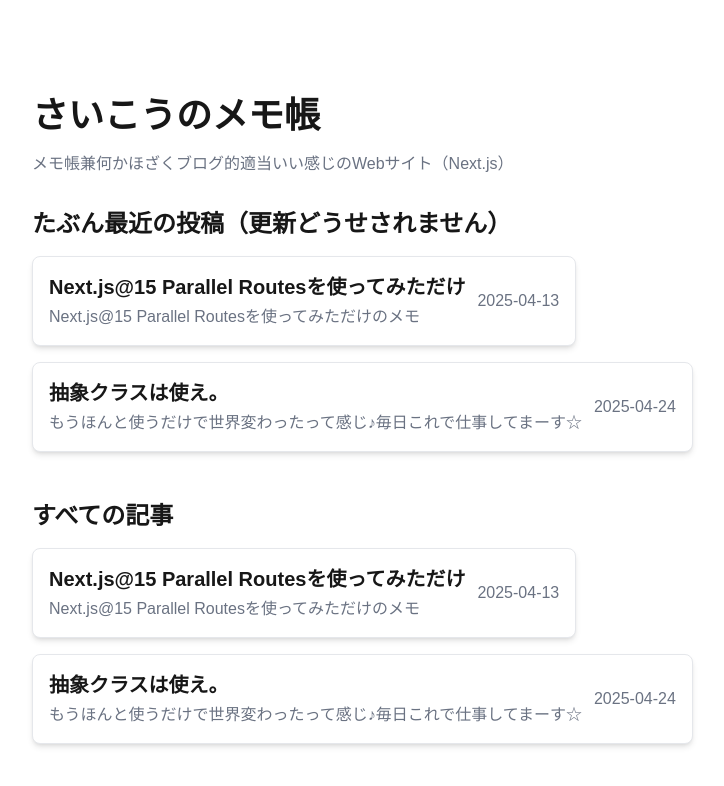
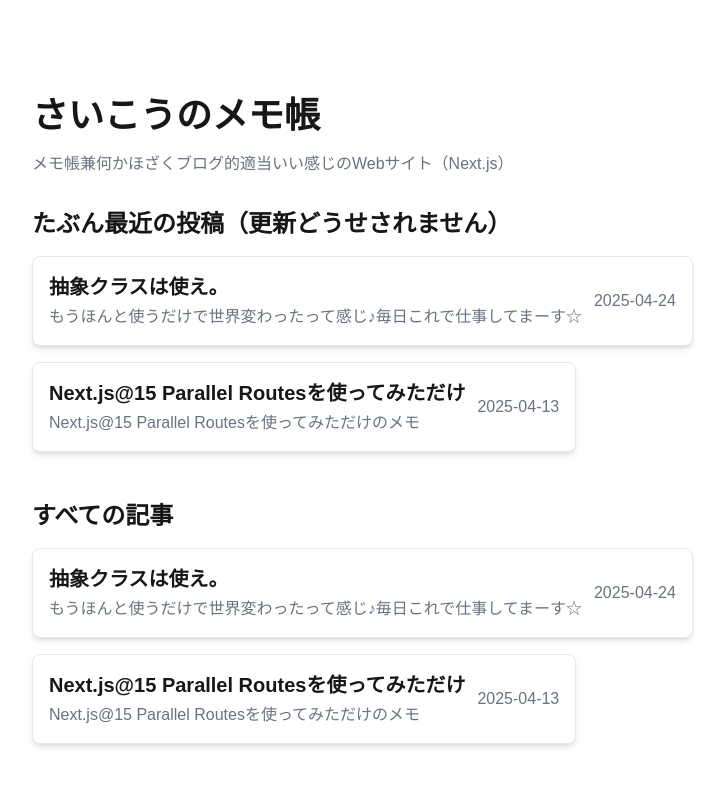
Before and after one commit to akikaki-bot/good-notebook, a Next.js app: page / in a window 1280 px wide. Shown: the top 786 px of the page, without its empty margins (64-788 px from the left). Built offline with nearby package versions, Linux system fonts and the light colour scheme.

Commit message:
[fix] blog position change

```diff
--- a/constants/blogPosts.ts
+++ b/constants/blogPosts.ts
@@ -8,15 +8,15 @@ interface Posts {
 
 export const blogPosts : Posts[] = [
     {
+        title : "抽象クラスは使え。",
+        description: "もうほんと使うだけで世界変わったって感じ♪毎日これで仕事してまーす☆",
+        link: "/posts/use-abstract-class",
+        date: "2025-04-24"
+    },
+    {
         title: "Next.js@15 Parallel Routesを使ってみただけ",
         description: "Next.js@15 Parallel Routesを使ってみただけのメモ",
         link: "/posts/nextjs-15-parallel-routes",
         date: "2025-04-13"
-    },
-    {
-        title : "抽象クラスは使え。",
-        description: "もうほんと使うだけで世界変わったって感じ♪毎日これで仕事してまーす☆",
-        link: "/posts/use-abstract-class",
-        date: "2025-04-24"
     }
 ]
```
